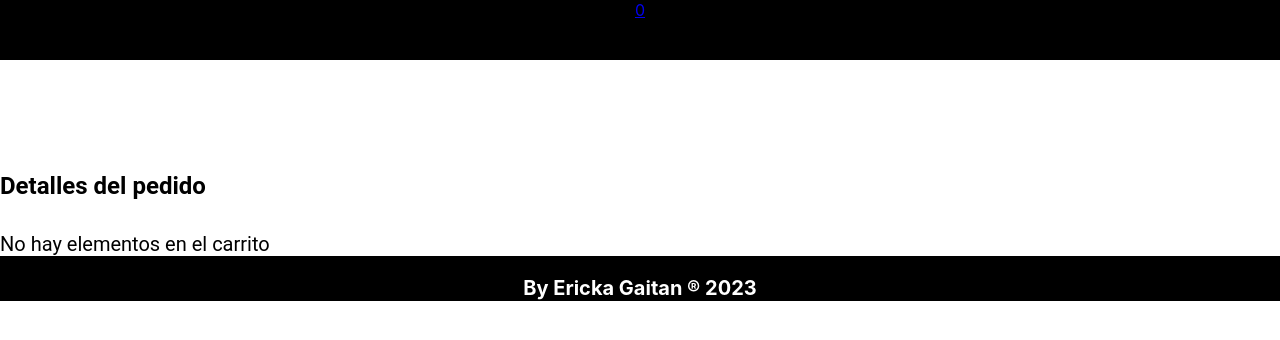
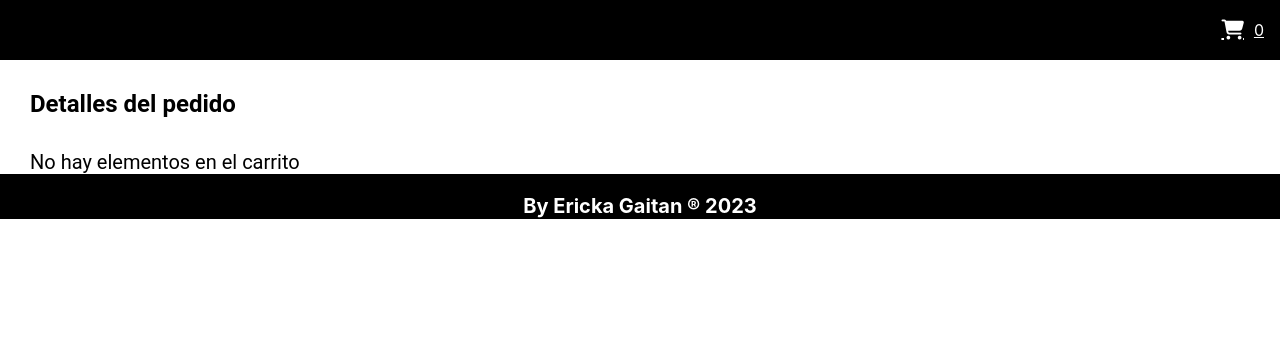
Before and after one commit to erickagaitan/desafio-ecomsur, a React (Create React App) app in the folder front/: page /cart in a window 1280 px wide. Shown: the top 340 px of the page. Built offline with nearby package versions, Linux system fonts and the light colour scheme; no server answers.

Commit message:
configurado boton de agregar al carrito en details

```diff
--- a/front/public/index.html
+++ b/front/public/index.html
@@ -24,7 +24,8 @@
       work correctly both with client-side routing and a non-root public URL.
       Learn how to configure a non-root public URL by running `npm run build`.
     -->
-    <title>React App</title>
+    <title>Proyecto Ecomsur</title>
+    <script src="https://kit.fontawesome.com/d849e456d6.js" crossorigin="anonymous"></script>
   </head>
   <body>
     <noscript>You need to enable JavaScript to run this app.</noscript>
--- a/front/src/components/cart-list/cart-list.css
+++ b/front/src/components/cart-list/cart-list.css
@@ -1,5 +1,9 @@
 .fa-cart-shopping {
   color: rgb(255, 255, 255);
+}
+
+.cartlist{
+min-height: 80vh;
 }
 
 .card.content img {
@@ -92,14 +96,6 @@ span {
   align-items: center;
 }
 
-.cart {
-  padding-top: 7rem;
-}
-
-.cart h2 {
-  margin-bottom: 2rem;
-}
-
 .cart li {
   padding: 1rem;
   display: flex;
--- a/front/src/components/detail-produt-card/DetailProductCard.jsx
+++ b/front/src/components/detail-produt-card/DetailProductCard.jsx
@@ -1,7 +1,9 @@
-import React from "react";
+import React, { useContext } from "react";
+import { ProductsContext } from "../../context/Context";
 import "./detail-product-card.css";
 
 const DetailProductCard = ({
+  _id,
   image,
   name,
   brand,
@@ -10,6 +12,9 @@ const DetailProductCard = ({
   countInStock,
   price,
 }) => {
+
+  const { addToCart } = useContext(ProductsContext);
+  const item = { img:image, name, price, countInStock, _id };
   return (
     <div className="container-details">
       <div className="image-details">
@@ -40,7 +45,7 @@ const DetailProductCard = ({
             <div className="container-button-detail">
               <div
                 className="product-card-button-details"
-                onClick={() => console.log("hola")}
+                onClick={() => addToCart(item)}
               >
                 Add item to cart
               </div>
--- a/front/src/components/header/Header.jsx
+++ b/front/src/components/header/Header.jsx
@@ -9,7 +9,7 @@ const Header = () => {
 
   return (
     <header className="header">
-      <Link to="/cart">
+      <Link className="header-cont-car" to="/cart">
         <i className="fa-solid fa-cart-shopping"></i> {cart?.length}{" "}
       </Link>
 
--- a/front/src/components/header/header.css
+++ b/front/src/components/header/header.css
@@ -1,15 +1,28 @@
-*{
-padding: 0;
-margin: 0;
-box-sizing: border-box;
+* {
+  padding: 0;
+  margin: 0;
+  box-sizing: border-box;
 }
 
+.header {
+  background-color: black;
+  color: white;
+  text-align: center;
+  height: 60px;
+  display: flex;
+  justify-content: end;
+  align-items: center;
+}
 
+.header-cont-car{
+    display: flex;
+    gap: 10px;
+    padding-right: 16px;
+    color: #fff;
+}
 
-
-.header{
-background-color: black;
-color: white;
-text-align: center;
-height: 60px;
+.fa-cart-shopping {
+  color: rgb(255, 255, 255);
+  font-size: 20px;
+  display: flex;
 }
--- a/front/src/page/cart/cart.css
+++ b/front/src/page/cart/cart.css
@@ -0,0 +1,8 @@
+.cart {
+padding-top: 30px;
+padding-left: 30px;
+  }
+
+  .cart h2 {
+    margin-bottom: 2rem;
+  }
--- a/front/src/page/product-details/ProductDetails.jsx
+++ b/front/src/page/product-details/ProductDetails.jsx
@@ -17,6 +17,7 @@ const ProductDetails = () => {
 
   return (
     <DetailProductCard
+      _id={details.id}
       image={details.image}
       name={details.name}
       brand={details.brand}
```
